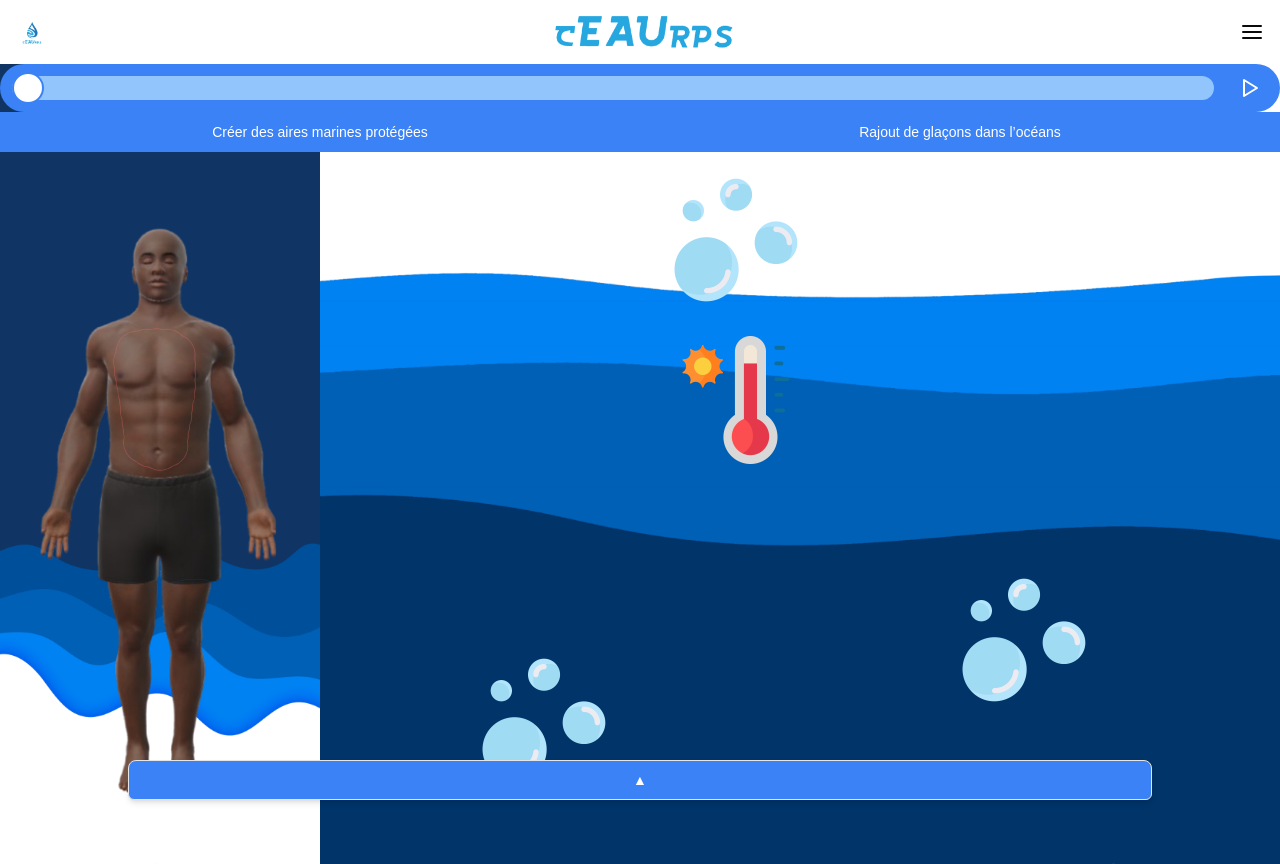
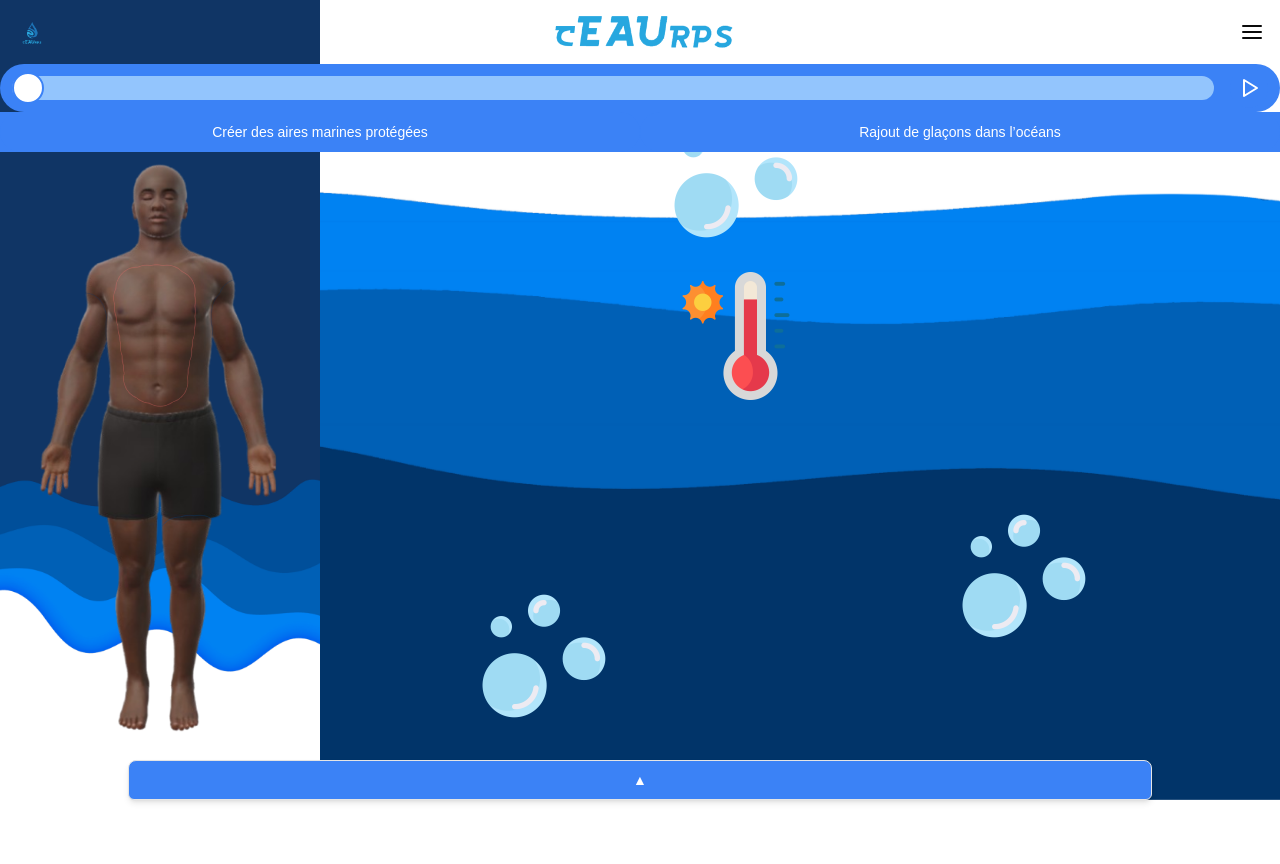
Before and after one commit to Maxeuh/nuit-de-l-info-2024, a Next.js app: page / in a window 1280 px wide. After the commit the page ends 800 px from the top, so only its background shows below. Built offline with nearby package versions, Linux system fonts and the light colour scheme.

Commit message:
fix: Header

```diff
--- a/app/layout.tsx
+++ b/app/layout.tsx
@@ -17,7 +17,9 @@ export default function RootLayout({
       <body
         className={`antialiased`}
       >
-        <HeaderBar logo="/logo/logo.png" name="/logo/logo-text.png" links={["/podcasts","/credits"]}/>
+        <div className={"absolute z-10 w-full"}>
+          <HeaderBar logo="/logo/logo.png" name="/logo/logo-text.png" links={["/podcasts","/credits"]}/>
+        </div>
         {children}
       </body>
     </html>
--- a/app/page.tsx
+++ b/app/page.tsx
@@ -29,7 +29,7 @@ export default function Home() {
 
   return (
     <div className="h-full">
-      <div className={"absolute z-10 w-full"}>
+      <div className={"absolute z-10 mt-16 w-full"}>
         <SliderGroup
           state={state}
           setState={setState}
--- a/components/header/HeaderBar.tsx
+++ b/components/header/HeaderBar.tsx
@@ -8,7 +8,7 @@ interface HeaderBarProps {
 
 export const HeaderBar: React.FC<HeaderBarProps> = ({logo,name,links}) => {
     return (
-        <div className="flex w-full items-center justify-between p-4">
+        <div className="z-50 flex w-full items-center justify-between p-4">
             <img src={logo} alt="Logo" className="h-8" />
             <img src={name} alt="Name" className="h-8" />
             <HeaderButton links={links} />
```
